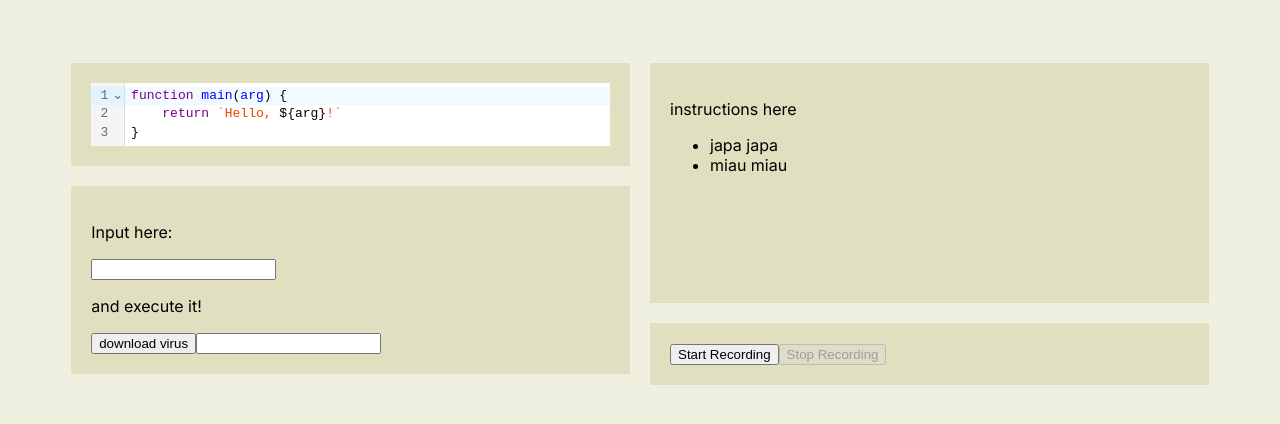
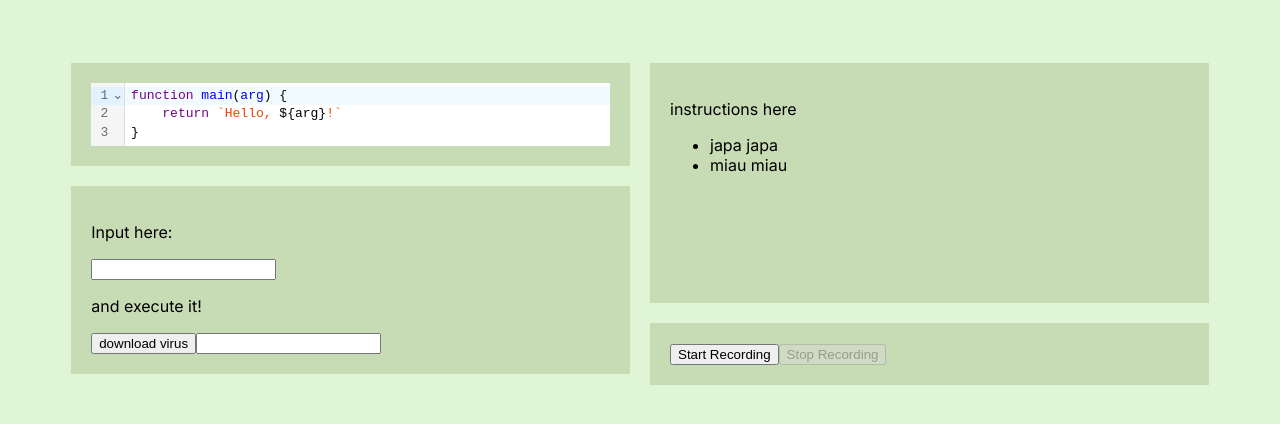
Before and after one commit to RocketRace/voice-enabled, a Next.js app: page / in a window 1280 px wide. Shown: the top 424 px of the page. Built offline with nearby package versions, Linux system fonts and the light colour scheme; what @nextjournal/lang-clojure, msgpack5 would draw is missing.

Commit message:
color green :)

```diff
--- a/app/globals.css
+++ b/app/globals.css
@@ -1,6 +1,6 @@
 :root {
-  --background: #f0f0e0;
-  --block: #e0e0c0;
+  --background: #e0f4d6;
+  --block: #c7dcb4;
 }
 
 .main {
```
